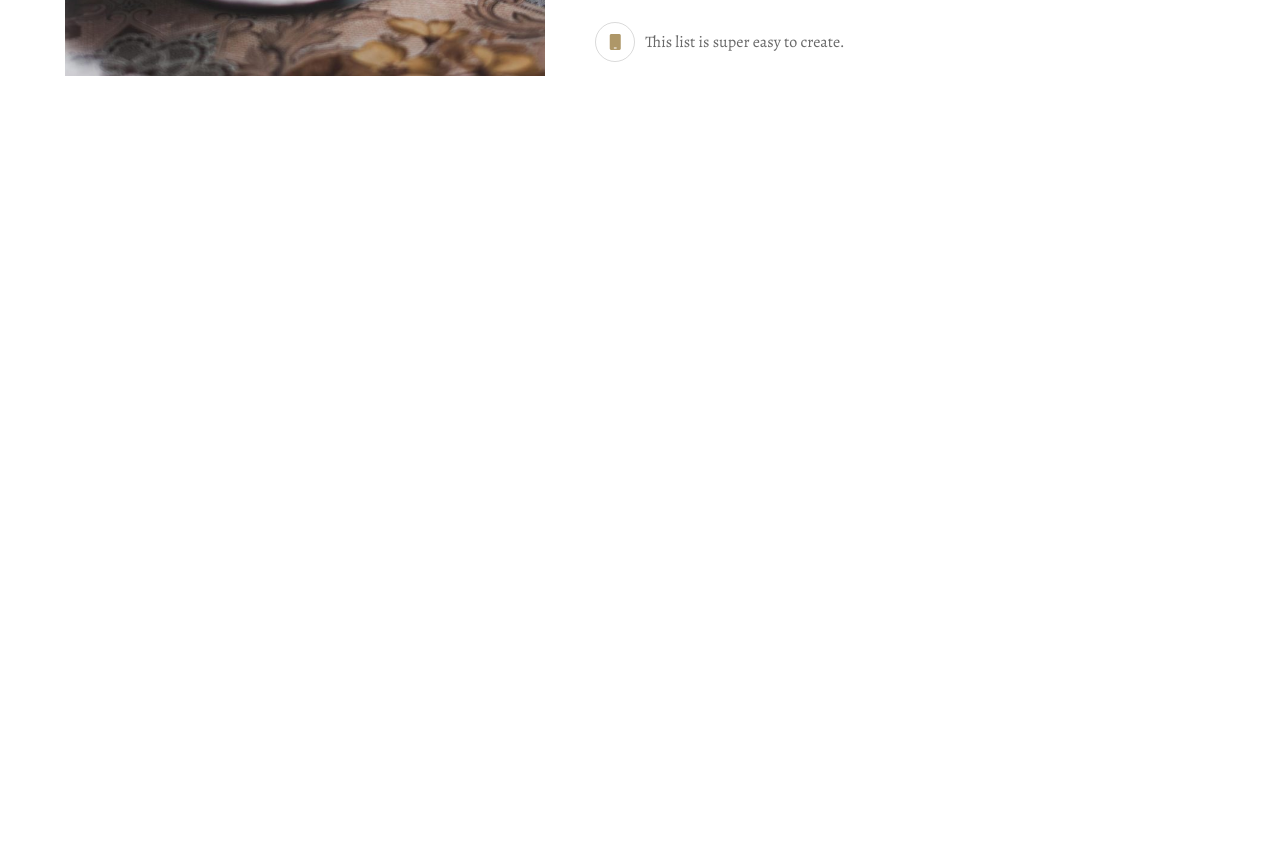
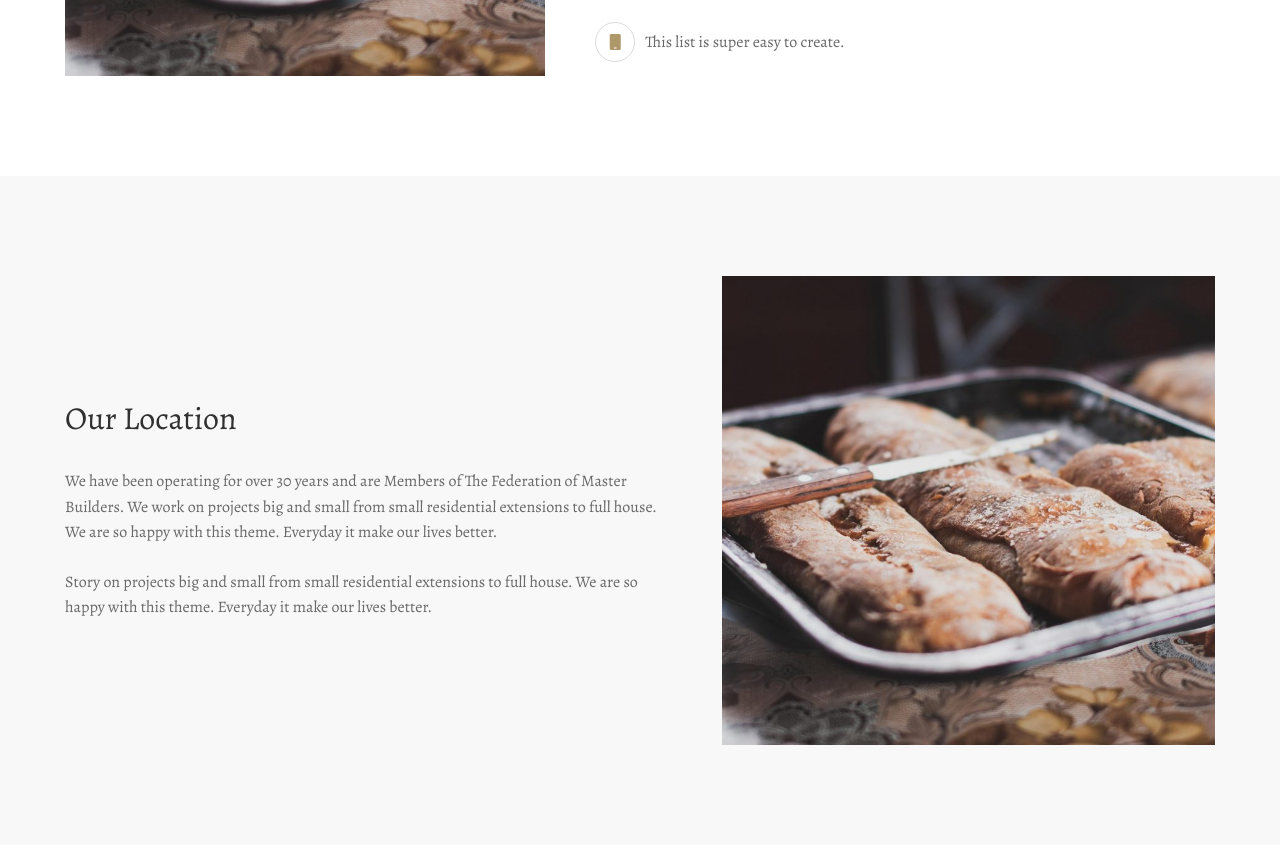
Before and after one commit to Obaadz/Bakery-Template, a plain HTML site: page index.html in a window 1280 px wide. Shown: the part 1280-2128 px from the top of the page. Drawn offline with nearby package versions, Linux system fonts and the light colour scheme.

Commit message:
feat: Add our location section

```diff
--- a/assets/css/style.css
+++ b/assets/css/style.css
@@ -237,29 +237,35 @@ header.bg-light {
 #home #hero .scroll-down {
   z-index: 1;
 }
-/* who_we */
-#who_we {
+
+/* who_we & our_location sections*/
+#who_we,
+#our_location {
   padding-top: var(--section-padding);
   padding-bottom: var(--section-padding);
 }
 
-#who_we .content {
+#who_we .content,
+#our_location .content {
   display: grid;
   grid-template-columns: auto auto;
   gap: 50px;
 }
 
 @media (max-width: 767px) {
-  #who_we .content {
+  #who_we .content,
+  #our_location .content {
     grid-template-columns: auto;
   }
 }
 
-#who_we .content .image {
+#who_we .content .image,
+#our_location .content .image {
   align-self: center;
 }
 
-#who_we .content .text {
+#who_we .content .text,
+#our_location .content .text {
   display: flex;
   flex-direction: column;
   gap: 40px;
@@ -267,13 +273,15 @@ header.bg-light {
   color: rgb(var(--text-accent));
 }
 
-#who_we .content .text h2 {
+#who_we .content .text h2,
+#our_location .content .text h2 {
   color: rgb(var(--text-primary));
   font-size: 2rem;
   font-weight: normal;
 }
 
-#who_we .content .text p {
+#who_we .content .text p,
+#our_location .content .text p {
   line-height: 1.6;
 }
 
@@ -298,3 +306,19 @@ header.bg-light {
   border: 1px solid rgba(0, 0, 0, 0.15);
   border-radius: 50%;
 }
+
+/* our location section */
+#our_location {
+  background-color: #f9f8f9;
+}
+
+#our_location .content .text {
+  gap: 0;
+}
+
+#our_location .content .text .mt-5 {
+  margin-top: 2rem;
+}
+#our_location .content .text .mb-3 {
+  margin-bottom: 1.5rem;
+}
--- a/index.html
+++ b/index.html
@@ -118,6 +118,30 @@
         </div>
       </div>
     </section>
+    <section id="our_location">
+      <div class="container content">
+        <div class="text">
+          <h2>Our Location</h2>
+          <p class="mt-5 mb-3">
+            We have been operating for over 30 years and are Members of The
+            Federation of Master Builders. We work on projects big and small
+            from small residential extensions to full house. We are so happy
+            with this theme. Everyday it make our lives better.
+          </p>
+          <p>
+            Story on projects big and small from small residential extensions to
+            full house. We are so happy with this theme. Everyday it make our
+            lives better.
+          </p>
+        </div>
+        <div class="image">
+          <img
+            src="./assets/images/alexandru-stavrica-170390-800x760.jpg"
+            alt="our location section image"
+          />
+        </div>
+      </div>
+    </section>
     <script src="./assets/js/main.js"></script>
   </body>
 </html>
```
